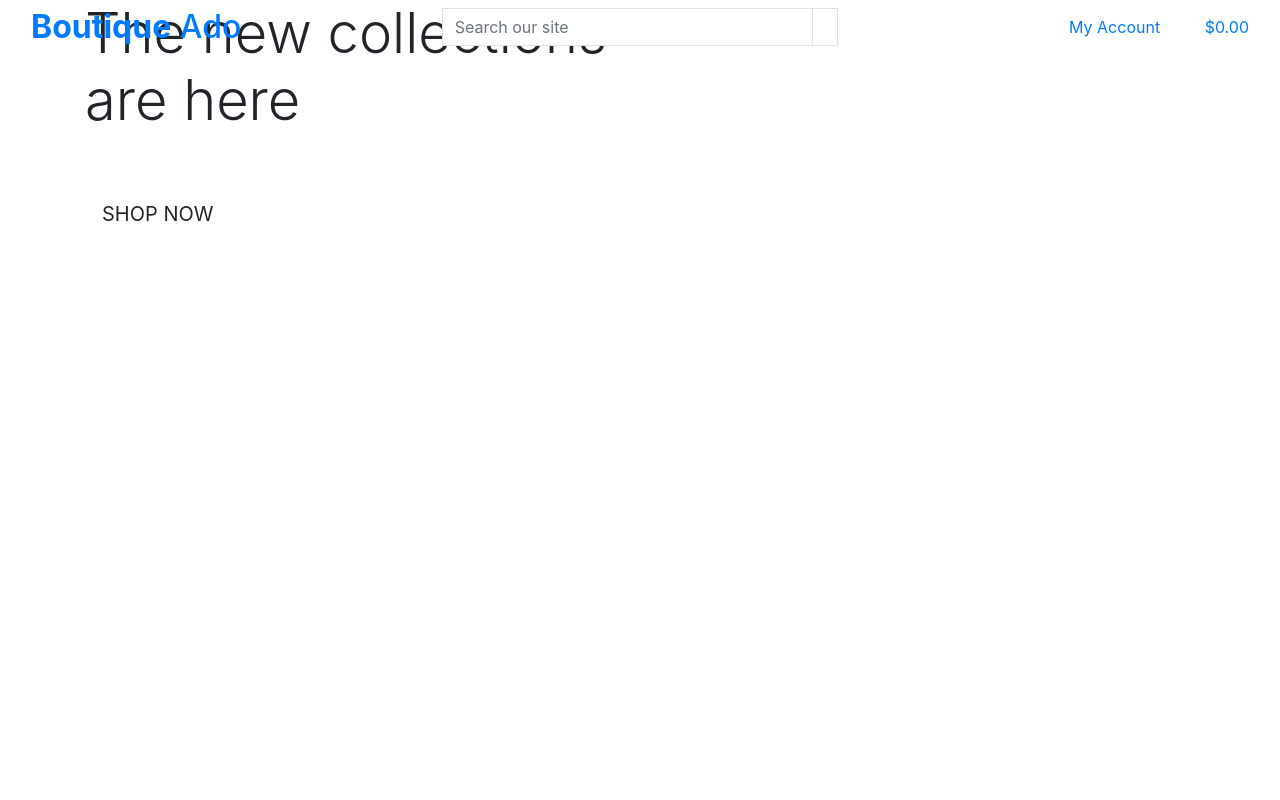
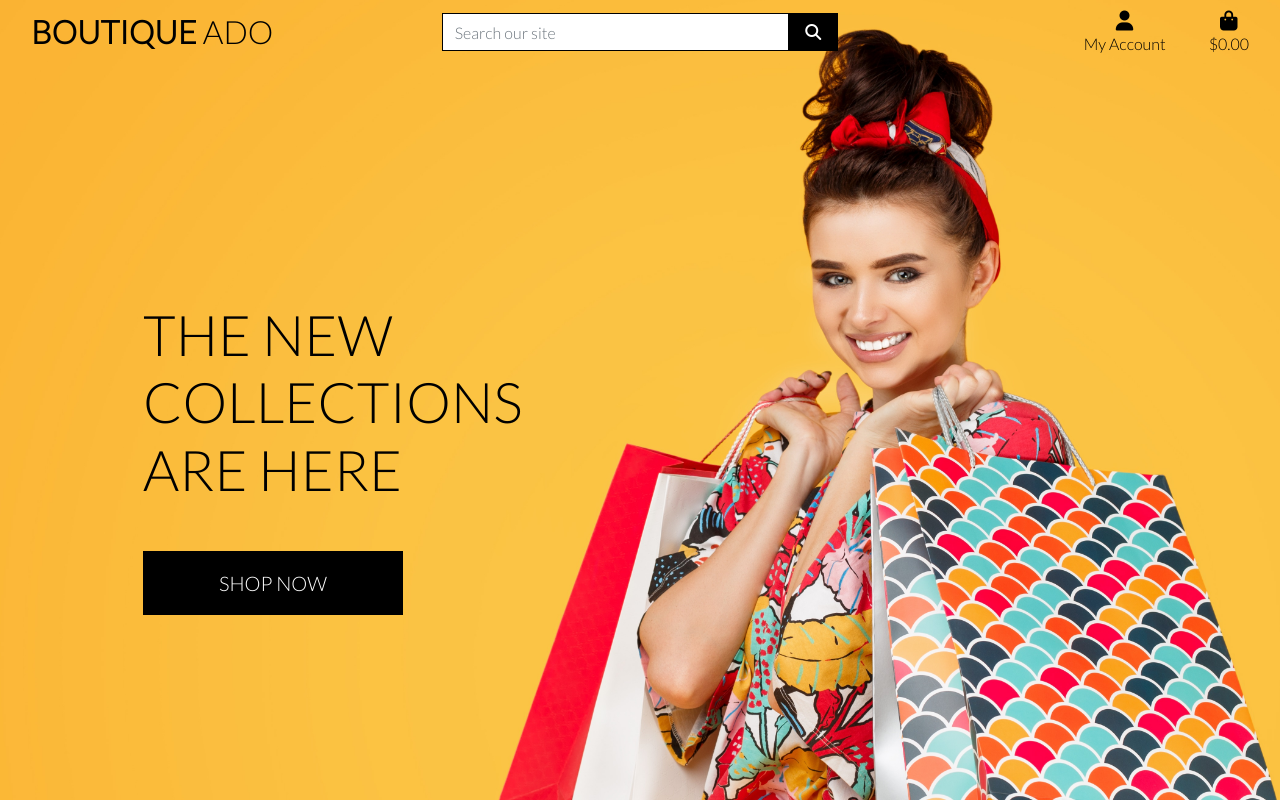
Before and after one commit to csfree87/boutique-ado, a Django app: page / in a window 1280 px wide. Run offline with Django 3.2, Linux system fonts and the light colour scheme; some libraries are stand-ins or nearby versions.

Commit message:
Completed homepage header and css

```diff
--- a/boutique_ado/settings.py
+++ b/boutique_ado/settings.py
@@ -143,3 +143,7 @@ USE_TZ = True
 # https://docs.djangoproject.com/en/3.0/howto/static-files/
 
 STATIC_URL = '/static/'
+STATICFILES_DIRS = (os.path.join(BASE_DIR, 'static'),)
+
+MEDIA_URL = '/media/'
+MEDIA_ROOT = os.path.join(BASE_DIR, 'media')
--- a/boutique_ado/urls.py
+++ b/boutique_ado/urls.py
@@ -15,10 +15,11 @@ Including another URLconf
 """
 from django.contrib import admin
 from django.urls import path, include
+from django.conf import settings
+from django.conf.urls.static import static
 
 urlpatterns = [
     path('admin/', admin.site.urls),
     path('accounts/', include('allauth.urls')),
     path('', include('home.urls')),
-
-]
+] + static(settings.MEDIA_URL, document_root=settings.MEDIA_ROOT)
--- /dev/null
+++ b/static/css/base.css
@@ -0,0 +1,81 @@
+html {
+    height: 100%;
+}
+
+body {
+    background: url('/media/homepage_background_cropped.jpg') no-repeat center center fixed;
+    background-size: cover;
+    height: calc(100vh - 164px);
+    color: #555;
+    font-family: 'Lato';
+}
+
+/* from Bulma */
+.icon {
+    align-items: center;
+    display: inline-flex;
+    justify-content: center;
+    height: 1.5rem;
+    width: 1.5rem;
+}
+
+.logo-font {
+    text-transform: uppercase;
+}
+
+.main-logo-link {
+    width: fit-content;
+}
+
+.shop-now-button {
+    background: black;
+    color: white;
+    min-width: 260px;
+}
+
+.btn-black {
+    background: black;
+    color: white;
+}
+
+.shop-now-button:hover,
+.shop-now-button:active,
+.shop-now-button:focus,
+.btn-black:hover,
+.btn-black:active,
+.btn-black:focus {
+    background: #222;
+    color: white;
+}
+
+.text-black {
+    color: #000 !important;
+}
+
+.border-black {
+    border: 1px solid black !important;
+}
+
+/* -------------------------------- Media Queries */
+
+/* Slightly larger container on xl screens */
+@media (min-width: 1200px) {
+  .container {
+    max-width: 80%;
+  }
+}
+
+/* fixed top navbar only on medium and up */
+@media (min-width: 992px) {
+    .fixed-top-desktop-only {
+        position: fixed;
+        top: 0;
+        right: 0;
+        left: 0;
+        z-index: 1030;
+    }
+
+    .header-container {
+        padding-top: 164px;
+    }
+}
--- a/templates/base.html
+++ b/templates/base.html
@@ -15,12 +15,17 @@
 
     {% block corecss %}
         <link rel="stylesheet" href="https://stackpath.bootstrapcdn.com/bootstrap/4.4.1/css/bootstrap.min.css" integrity="sha384-Vkoo8x4CGsO3+Hhxv8T/Q5PaXtkKtu6ug5TOeNV6gBiFeWPGFN9MuhOf23Q9Ifjh" crossorigin="anonymous">
+        <link rel="preconnect" href="https://fonts.googleapis.com">
+        <link rel="preconnect" href="https://fonts.gstatic.com" crossorigin>
+        <link rel="stylesheet" href="https://fonts.googleapis.com/css2?family=Lato:wght@300&display=swap">
+        <link rel="stylesheet" href="{% static 'css/base.css' %}">
     {% endblock %}
 
     {% block extra_css %}
     {% endblock %}
 
     {% block corejs %}
+        <script src="https://kit.fontawesome.com/9397952a5b.js" crossorigin="anonymous"></script>
         <script src="https://code.jquery.com/jquery-3.4.1.slim.min.js" integrity="sha384-J6qa4849blE2+poT4WnyKhv5vZF5SrPo0iEjwBvKU7imGFAV0wwj1yYfoRSJoZ+n" crossorigin="anonymous"></script>
         <script src="https://cdn.jsdelivr.net/npm/popper.js@1.16.0/dist/umd/popper.min.js" integrity="sha384-Q6E9RHvbIyZFJoft+2mJbHaEWldlvI9IOYy5n3zV9zzTtmI3UksdQRVvoxMfooAo" crossorigin="anonymous"></script>
         <script src="https://stackpath.bootstrapcdn.com/bootstrap/4.4.1/js/bootstrap.min.js" integrity="sha384-wfSDF2E50Y2D1uUdj0O3uMBJnjuUD4Ih7YwaYd1iqfktj0Uod8GCExl3Og8ifwB6" crossorigin="anonymous"></script>
```
Also changed, not shown: media/homepage_background_cropped.jpg (added).
